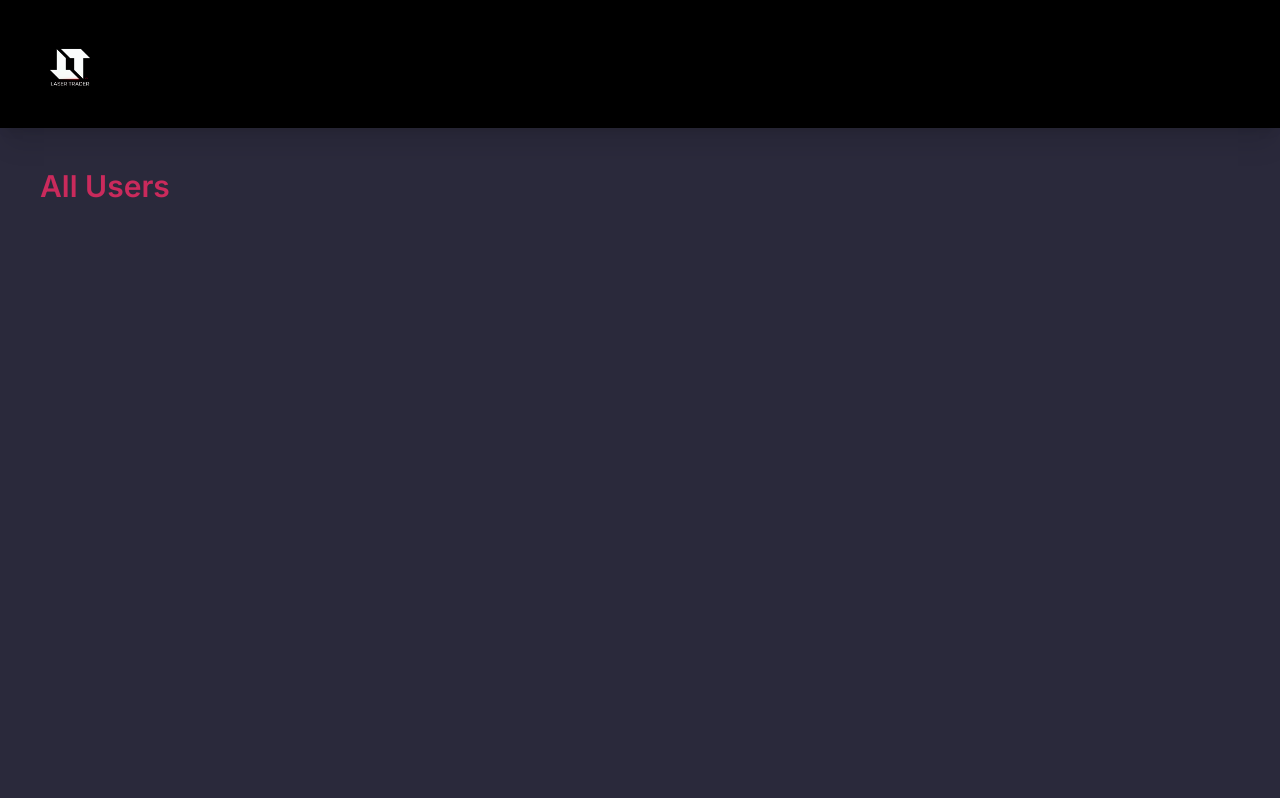
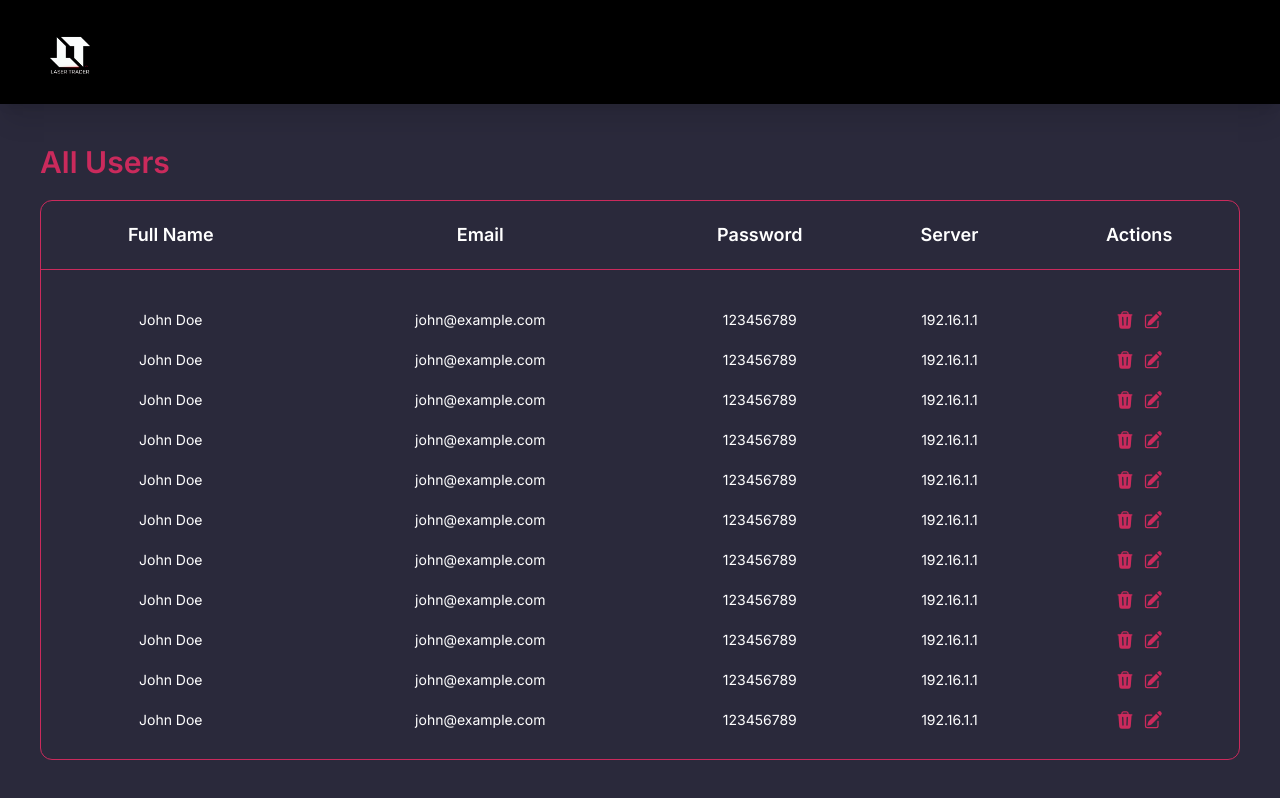
Before and after one commit to uzairusman1425/trading-app, a Next.js app: page /admin/home in a window 1280 px wide. Built offline with nearby package versions, Linux system fonts and the light colour scheme.

Commit message:
Users table developed...

```diff
--- a/package.json
+++ b/package.json
@@ -13,7 +13,8 @@
     "next": "14.2.4",
     "react": "^18",
     "react-dom": "^18",
-    "react-icons": "^5.2.1"
+    "react-icons": "^5.2.1",
+    "tailwind-scrollbar": "^3.1.0"
   },
   "devDependencies": {
     "eslint": "^8",
--- a/src/app/admin/home/page.js
+++ b/src/app/admin/home/page.js
@@ -1,16 +1,382 @@
 import Image from "next/image"
-import { HomeIcon } from "@heroicons/react/24/solid"
+import { TrashIcon, PencilSquareIcon } from "@heroicons/react/24/solid"
 
 export default function Home() {
+	const users = [
+		{
+			fullName: "John Doe",
+			email: "john@example.com",
+			password: "123456789",
+			server: "192.16.1.1"
+		},
+		{
+			fullName: "John Doe",
+			email: "john@example.com",
+			password: "123456789",
+			server: "192.16.1.1"
+		},
+		{
+			fullName: "John Doe",
+			email: "john@example.com",
+			password: "123456789",
+			server: "192.16.1.1"
+		},
+		{
+			fullName: "John Doe",
+			email: "john@example.com",
+			password: "123456789",
+			server: "192.16.1.1"
+		},
+		{
+			fullName: "John Doe",
+			email: "john@example.com",
+			password: "123456789",
+			server: "192.16.1.1"
+		},
+		{
+			fullName: "John Doe",
+			email: "john@example.com",
+			password: "123456789",
+			server: "192.16.1.1"
+		},
+		{
+			fullName: "John Doe",
+			email: "john@example.com",
+			password: "123456789",
+			server: "192.16.1.1"
+		},
+		{
+			fullName: "John Doe",
+			email: "john@example.com",
+			password: "123456789",
+			server: "192.16.1.1"
+		},
+		{
+			fullName: "John Doe",
+			email: "john@example.com",
+			password: "123456789",
+			server: "192.16.1.1"
+		},
+		{
+			fullName: "John Doe",
+			email: "john@example.com",
+			password: "123456789",
+			server: "192.16.1.1"
+		},
+		{
+			fullName: "John Doe",
+			email: "john@example.com",
+			password: "123456789",
+			server: "192.16.1.1"
+		},
+		{
+			fullName: "John Doe",
+			email: "john@example.com",
+			password: "123456789",
+			server: "192.16.1.1"
+		},
+		{
+			fullName: "John Doe",
+			email: "john@example.com",
+			password: "123456789",
+			server: "192.16.1.1"
+		},
+		{
+			fullName: "John Doe",
+			email: "john@example.com",
+			password: "123456789",
+			server: "192.16.1.1"
+		},
+		{
+			fullName: "John Doe",
+			email: "john@example.com",
+			password: "123456789",
+			server: "192.16.1.1"
+		},
+		{
+			fullName: "John Doe",
+			email: "john@example.com",
+			password: "123456789",
+			server: "192.16.1.1"
+		},
+		{
+			fullName: "John Doe",
+			email: "john@example.com",
+			password: "123456789",
+			server: "192.16.1.1"
+		},
+		{
+			fullName: "John Doe",
+			email: "john@example.com",
+			password: "123456789",
+			server: "192.16.1.1"
+		},
+		{
+			fullName: "John Doe",
+			email: "john@example.com",
+			password: "123456789",
+			server: "192.16.1.1"
+		},
+		{
+			fullName: "John Doe",
+			email: "john@example.com",
+			password: "123456789",
+			server: "192.16.1.1"
+		},
+		{
+			fullName: "John Doe",
+			email: "john@example.com",
+			password: "123456789",
+			server: "192.16.1.1"
+		},
+		{
+			fullName: "John Doe",
+			email: "john@example.com",
+			password: "123456789",
+			server: "192.16.1.1"
+		},
+		{
+			fullName: "John Doe",
+			email: "john@example.com",
+			password: "123456789",
+			server: "192.16.1.1"
+		},
+		{
+			fullName: "John Doe",
+			email: "john@example.com",
+			password: "123456789",
+			server: "192.16.1.1"
+		},
+		{
+			fullName: "John Doe",
+			email: "john@example.com",
+			password: "123456789",
+			server: "192.16.1.1"
+		},
+		{
+			fullName: "John Doe",
+			email: "john@example.com",
+			password: "123456789",
+			server: "192.16.1.1"
+		},
+		{
+			fullName: "John Doe",
+			email: "john@example.com",
+			password: "123456789",
+			server: "192.16.1.1"
+		},
+		{
+			fullName: "John Doe",
+			email: "john@example.com",
+			password: "123456789",
+			server: "192.16.1.1"
+		},
+		{
+			fullName: "John Doe",
+			email: "john@example.com",
+			password: "123456789",
+			server: "192.16.1.1"
+		},
+		{
+			fullName: "John Doe",
+			email: "john@example.com",
+			password: "123456789",
+			server: "192.16.1.1"
+		},
+		{
+			fullName: "John Doe",
+			email: "john@example.com",
+			password: "123456789",
+			server: "192.16.1.1"
+		},
+		{
+			fullName: "John Doe",
+			email: "john@example.com",
+			password: "123456789",
+			server: "192.16.1.1"
+		},
+		{
+			fullName: "John Doe",
+			email: "john@example.com",
+			password: "123456789",
+			server: "192.16.1.1"
+		},
+		{
+			fullName: "John Doe",
+			email: "john@example.com",
+			password: "123456789",
+			server: "192.16.1.1"
+		},
+		{
+			fullName: "John Doe",
+			email: "john@example.com",
+			password: "123456789",
+			server: "192.16.1.1"
+		},
+		{
+			fullName: "John Doe",
+			email: "john@example.com",
+			password: "123456789",
+			server: "192.16.1.1"
+		},
+		{
+			fullName: "John Doe",
+			email: "john@example.com",
+			password: "123456789",
+			server: "192.16.1.1"
+		},
+		{
+			fullName: "John Doe",
+			email: "john@example.com",
+			password: "123456789",
+			server: "192.16.1.1"
+		},
+		{
+			fullName: "John Doe",
+			email: "john@example.com",
+			password: "123456789",
+			server: "192.16.1.1"
+		},
+		{
+			fullName: "John Doe",
+			email: "john@example.com",
+			password: "123456789",
+			server: "192.16.1.1"
+		},
+		{
+			fullName: "John Doe",
+			email: "john@example.com",
+			password: "123456789",
+			server: "192.16.1.1"
+		},
+		{
+			fullName: "John Doe",
+			email: "john@example.com",
+			password: "123456789",
+			server: "192.16.1.1"
+		},
+		{
+			fullName: "John Doe",
+			email: "john@example.com",
+			password: "123456789",
+			server: "192.16.1.1"
+		},
+		{
+			fullName: "John Doe",
+			email: "john@example.com",
+			password: "123456789",
+			server: "192.16.1.1"
+		},
+		{
+			fullName: "John Doe",
+			email: "john@example.com",
+			password: "123456789",
+			server: "192.16.1.1"
+		},
+		{
+			fullName: "John Doe",
+			email: "john@example.com",
+			password: "123456789",
+			server: "192.16.1.1"
+		},
+		{
+			fullName: "John Doe",
+			email: "john@example.com",
+			password: "123456789",
+			server: "192.16.1.1"
+		},
+		{
+			fullName: "John Doe",
+			email: "john@example.com",
+			password: "123456789",
+			server: "192.16.1.1"
+		},
+		{
+			fullName: "John Doe",
+			email: "john@example.com",
+			password: "123456789",
+			server: "192.16.1.1"
+		},
+		{
+			fullName: "John Doe",
+			email: "john@example.com",
+			password: "123456789",
+			server: "192.16.1.1"
+		},
+		{
+			fullName: "John Doe",
+			email: "john@example.com",
+			password: "123456789",
+			server: "192.16.1.1"
+		},
+		{
+			fullName: "John Doe",
+			email: "john@example.com",
+			password: "123456789",
+			server: "192.16.1.1"
+		}
+	]
+
 	return (
 		<div className="h-screen w-screen bg-primary flex flex-col">
 			<div className="h-32 w-full bg-black shadow-xl gap-10 px-5 flex items-center">
 				<Image src={"/logo.webp"} alt="logo" height={100} width={100} />
 			</div>
-			<div className="flex-1 p-10">
+			<div className="flex-1 flex flex-col gap-5 p-10">
 				<p className="text-3xl font-semibold text-secondary">
 					All Users
 				</p>
+				<div className="max-h-[70vh] flex-1 flex flex-col gap-5 border border-secondary rounded-xl py-5">
+					<div className="w-full flex flex-row items-center justify-evenly">
+						<p className="text-white text-lg font-semibold text-center w-[15%]">
+							Full Name
+						</p>
+						<p className="text-white text-lg font-semibold text-center w-[30%]">
+							Email
+						</p>
+						<p className="text-white text-lg font-semibold text-center w-[10%]">
+							Password
+						</p>
+						<p className="text-white text-lg font-semibold text-center w-[15%]">
+							Server
+						</p>
+						<p className="text-white text-lg font-semibold text-center w-[10%]">
+							Actions
+						</p>
+					</div>
+					<div className="h-[1px] w-full bg-secondary" />
+					<div className="flex-1 flex flex-col gap-5 py-5 overflow-y-auto scrollbar-none">
+						{users?.map((item, key) => {
+							return (
+								<div
+									className="w-full flex flex-row items-center justify-evenly"
+									key={key}
+								>
+									<p className="text-white text-sm truncate text-center w-[15%]">
+										{item?.fullName}
+									</p>
+									<p className="text-white text-sm truncate text-center w-[30%]">
+										{item?.email}
+									</p>
+									<p className="text-white text-sm truncate text-center w-[10%]">
+										{item?.password}
+									</p>
+									<p className="text-white text-sm truncate text-center w-[15%]">
+										{item?.server}
+									</p>
+									<p className="flex flex-row gap-2 items-center justify-center w-[10%]">
+										<button>
+											<TrashIcon className="size-5 text-secondary" />
+										</button>
+										<button>
+											<PencilSquareIcon className="size-5 text-secondary" />
+										</button>
+									</p>
+								</div>
+							)
+						})}
+					</div>
+				</div>
 			</div>
 		</div>
 	)
--- a/src/app/page.js
+++ b/src/app/page.js
@@ -13,8 +13,8 @@ export default function Login() {
 						width={200}
 						height={200}
 					/>
-					<div className="w-full h-full flex flex-col  items-center pt-4 gap-4 justify-start  ">
-						<div className="username bg-primary flex w-9/12 items-center h-14 rounded-full px-2 gap-2  ">
+					<div className="w-full h-full flex flex-col  items-center pt-4 gap-4 justify-start">
+						<div className="username bg-primary flex w-9/12 items-center h-14 rounded-full px-3 gap-2">
 							<CiUser className="text-secondary text-2xl font-bold" />
 							<input
 								type="text"
@@ -22,7 +22,7 @@ export default function Login() {
 								placeholder="Username"
 							/>
 						</div>
-						<div className="username bg-primary flex w-9/12 items-center h-14 rounded-full px-2 gap-2  ">
+						<div className="username bg-primary flex w-9/12 items-center h-14 rounded-full px-3 gap-2  ">
 							<CiUser className="text-secondary text-2xl font-bold" />
 							<input
 								type="password"
--- a/tailwind.config.js
+++ b/tailwind.config.js
@@ -13,5 +13,5 @@ module.exports = {
 			}
 		}
 	},
-	plugins: []
+	plugins: [require("tailwind-scrollbar")]
 }
```
Also changed, not shown: 1 other file (tests, documents, lock files or other folders).
